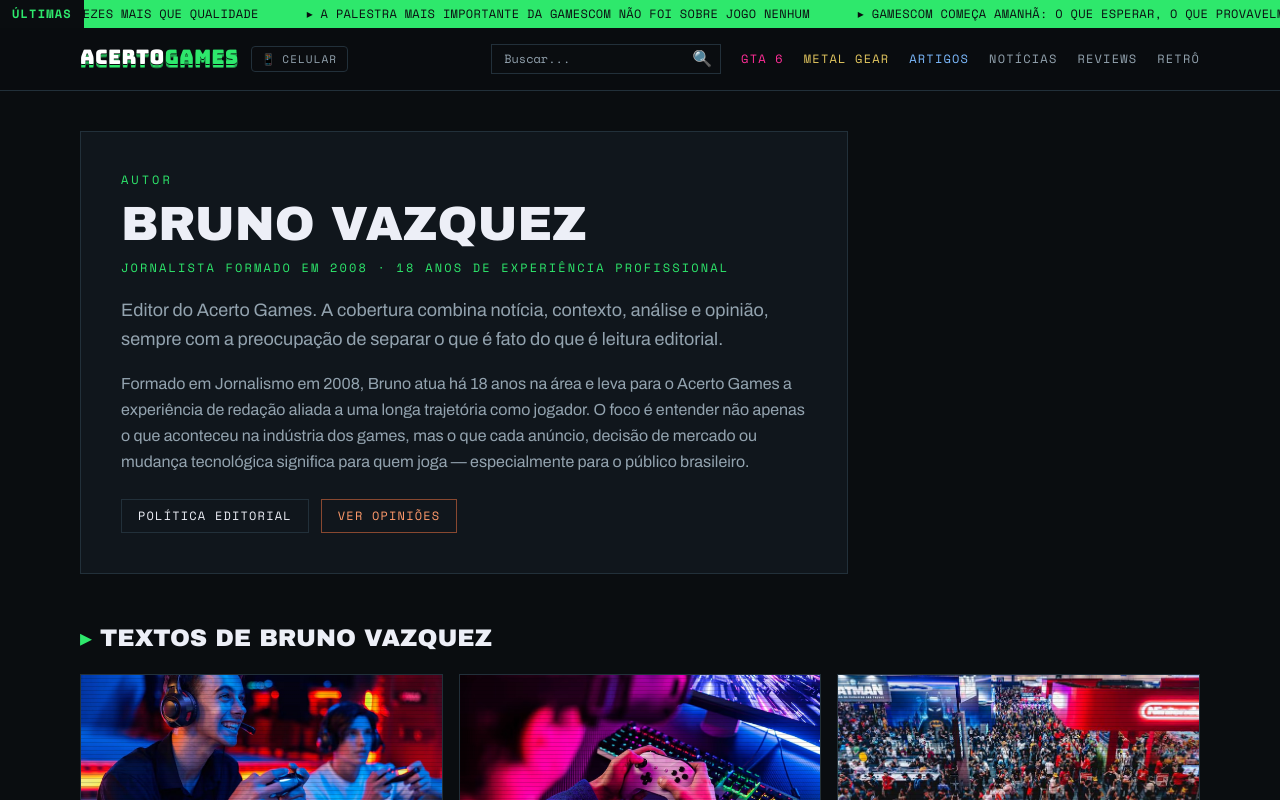
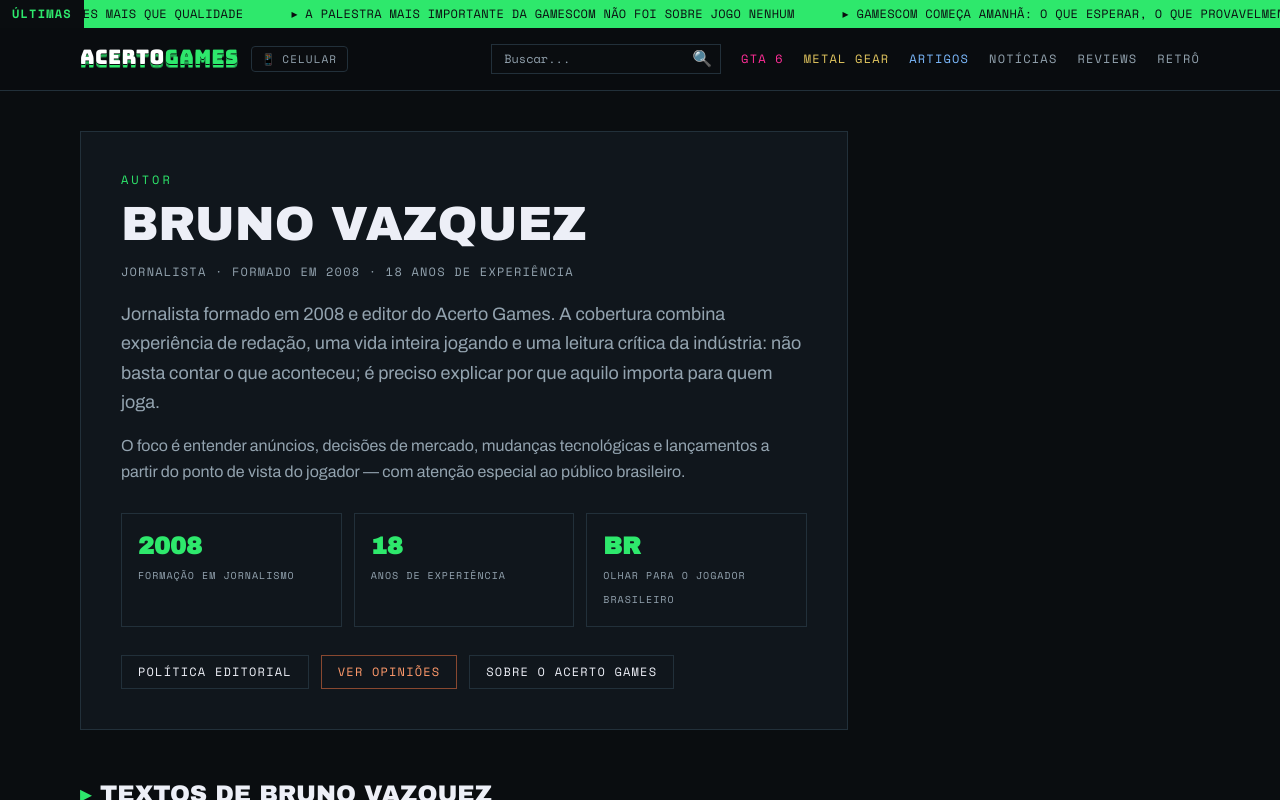
Before and after one commit to brunofvprieto/acerto-games, a Next.js app: page /autor/bruno-vazquez in a window 1280 px wide. Shown: the top 800 px of the page. Built offline with nearby package versions, Linux system fonts and the light colour scheme.

Commit message:
editorial: fortalece perfil e autoria jornalistica

```diff
--- a/app/autor/bruno-vazquez/page.js
+++ b/app/autor/bruno-vazquez/page.js
@@ -5,37 +5,74 @@ import { NewsCard } from "../../../components/Cards";
 export const metadata = {
   title: "Bruno Vazquez — Acerto Games",
   description:
-    "Perfil editorial de Bruno Vazquez, jornalista formado em 2008 e editor do Acerto Games, com suas matérias, análises e opiniões sobre games e a indústria.",
+    "Perfil de Bruno Vazquez, jornalista formado em 2008 e editor do Acerto Games, com matérias, análises e opiniões sobre games e a indústria.",
 };
 
 export default function AutorBrunoVazquez() {
   const posts = getAllPosts().filter((p) => p.author === "Bruno Vazquez");
 
+  const schemaPerson = {
+    "@context": "https://schema.org",
+    "@type": "Person",
+    name: "Bruno Vazquez",
+    jobTitle: "Jornalista e editor do Acerto Games",
+    url: "https://acertogames.com.br/autor/bruno-vazquez",
+    worksFor: {
+      "@type": "Organization",
+      name: "Acerto Games",
+      url: "https://acertogames.com.br",
+    },
+    description:
+      "Jornalista formado em 2008 e editor do Acerto Games, com 18 anos de experiência profissional e cobertura dedicada ao universo dos games.",
+  };
+
   return (
     <main className="mx-auto max-w-6xl px-4 py-10">
+      <script
+        type="application/ld+json"
+        dangerouslySetInnerHTML={{ __html: JSON.stringify(schemaPerson) }}
+      />
+
       <section className="max-w-3xl border border-edge bg-surface p-7 md:p-10">
         <p className="font-mono text-xs uppercase tracking-[0.25em] text-arcade">Autor</p>
         <h1 className="mt-3 font-display text-4xl uppercase md:text-5xl">Bruno Vazquez</h1>
-        <p className="mt-3 font-mono text-xs uppercase tracking-[0.18em] text-arcade">
-          Jornalista formado em 2008 · 18 anos de experiência profissional
+        <p className="mt-4 font-mono text-xs uppercase tracking-widest text-dim">
+          Jornalista · formado em 2008 · 18 anos de experiência
         </p>
         <p className="mt-5 text-lg leading-relaxed text-dim">
-          Editor do Acerto Games. A cobertura combina notícia, contexto, análise e opinião,
-          sempre com a preocupação de separar o que é fato do que é leitura editorial.
+          Jornalista formado em 2008 e editor do Acerto Games. A cobertura combina experiência de redação,
+          uma vida inteira jogando e uma leitura crítica da indústria: não basta contar o que aconteceu;
+          é preciso explicar por que aquilo importa para quem joga.
         </p>
         <p className="mt-4 text-base leading-relaxed text-dim">
-          Formado em Jornalismo em 2008, Bruno atua há 18 anos na área e leva para o Acerto
-          Games a experiência de redação aliada a uma longa trajetória como jogador. O foco é
-          entender não apenas o que aconteceu na indústria dos games, mas o que cada anúncio,
-          decisão de mercado ou mudança tecnológica significa para quem joga — especialmente
-          para o público brasileiro.
+          O foco é entender anúncios, decisões de mercado, mudanças tecnológicas e lançamentos a partir do
+          ponto de vista do jogador — com atenção especial ao público brasileiro.
         </p>
-        <div className="mt-6 flex flex-wrap gap-3 font-mono text-xs uppercase tracking-widest">
+
+        <div className="mt-7 grid gap-3 sm:grid-cols-3">
+          <div className="border border-edge p-4">
+            <strong className="block font-display text-2xl text-arcade">2008</strong>
+            <span className="font-mono text-[10px] uppercase tracking-widest text-dim">Formação em Jornalismo</span>
+          </div>
+          <div className="border border-edge p-4">
+            <strong className="block font-display text-2xl text-arcade">18</strong>
+            <span className="font-mono text-[10px] uppercase tracking-widest text-dim">Anos de experiência</span>
+          </div>
+          <div className="border border-edge p-4">
+            <strong className="block font-display text-2xl text-arcade">BR</strong>
+            <span className="font-mono text-[10px] uppercase tracking-widest text-dim">Olhar para o jogador brasileiro</span>
+          </div>
+        </div>
+
+        <div className="mt-7 flex flex-wrap gap-3 font-mono text-xs uppercase tracking-widest">
           <Link href="/editorial" className="border border-edge px-4 py-2 hover:border-arcade hover:text-arcade">
             Política editorial
           </Link>
           <Link href="/opinioes" className="border border-[#FF7A45]/50 px-4 py-2 text-[#FF9A6B] hover:border-[#FF9A6B]">
             Ver opiniões
+          </Link>
+          <Link href="/sobre" className="border border-edge px-4 py-2 hover:border-arcade hover:text-arcade">
+            Sobre o Acerto Games
           </Link>
         </div>
       </section>
```
